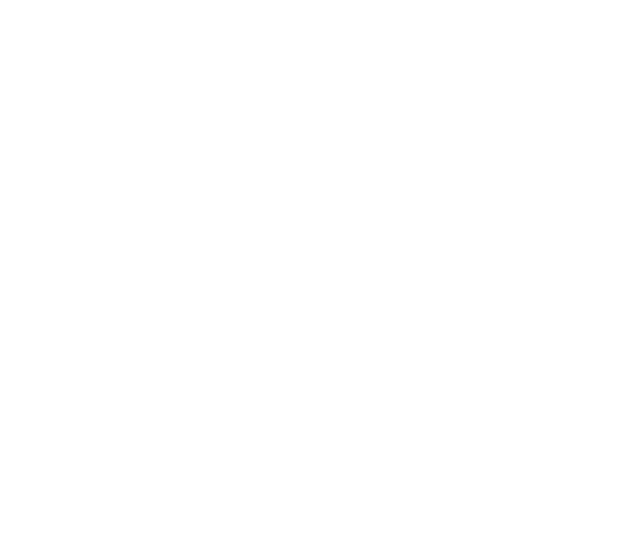
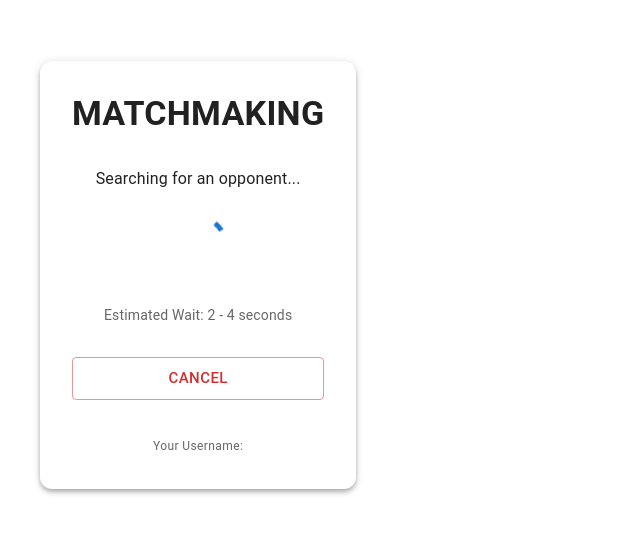
Before and after one commit to Abishek5656/tic_tac_toe, a React app in the folder frontend/: page /matchmaking in a window 1280 px wide. Before the commit this address had no page. Shown: the part 125-658 px from the top of the page, without its empty margins (0-640 px from the left). Built offline with nearby package versions, Linux system fonts and the light colour scheme; the HTML template or start-up script is replaced by a standard one.

Commit message:
matchmaking page ui

```diff
--- a/frontend/src/App.jsx
+++ b/frontend/src/App.jsx
@@ -1,11 +1,27 @@
 import { BrowserRouter, Routes, Route } from "react-router-dom";
+import { useState } from "react";
+
 import Home from "./pages/Home.jsx";
+import Matchmaking from "./pages/Matchmaking";
 
 function App() {
+
+    const [username, setUsername] = useState("");
+
   return (
     <BrowserRouter>
       <Routes>
-        <Route path="/" element={<Home />} />
+         {/* HOME SCREEN */}
+        <Route
+          path="/"
+          element={<Home setUsername={setUsername} />}
+        />
+
+        {/* MATCHMAKING SCREEN */}
+        <Route
+          path="/matchmaking"
+          element={<Matchmaking username={username} />}
+        />
       </Routes>
     </BrowserRouter>
   );
--- a/frontend/src/pages/Home.jsx
+++ b/frontend/src/pages/Home.jsx
@@ -160,6 +160,8 @@
 
 
 import React, { useState } from "react";
+import { useNavigate } from "react-router-dom";
+
 import {
   Box,
   Button,
@@ -172,8 +174,13 @@ import {
   useMediaQuery
 } from "@mui/material";
 
-const Home = () => {
-  const [username, setUsername] = useState("");
+
+
+const Home = ({ setUsername }) => {
+
+  const navigate = useNavigate();
+  const [name, setName] = useState("");
+
   const [roomCode, setRoomCode] = useState("");
 
   const theme = useTheme();
@@ -181,6 +188,8 @@ const Home = () => {
 
   const handlePlayOnline = () => {
     console.log("Play Online clicked");
+    setUsername(name);
+    navigate("/matchmaking");
   };
 
   const handleCreateRoom = () => {
@@ -236,8 +245,8 @@ const Home = () => {
             <TextField
               fullWidth
               size="small"
-              value={username}
-              onChange={(e) => setUsername(e.target.value)}
+              value={name}
+              onChange={(e) => setName(e.target.value)}
               placeholder="Enter your name"
               autoComplete="off"
               inputProps={{
--- /dev/null
+++ b/frontend/src/pages/Matchmaking.jsx
@@ -0,0 +1,97 @@
+// src/pages/Matchmaking.jsx
+import React from "react";
+import {
+  Box,
+  Button,
+  CircularProgress,
+  Container,
+  Paper,
+  Stack,
+  Typography,
+  useTheme,
+  useMediaQuery,
+} from "@mui/material";
+import { useNavigate } from "react-router-dom";
+
+
+const Matchmaking = ({ username = "Abishek", onCancel }) =>   {
+
+ const navigate = useNavigate();
+
+  const theme = useTheme();
+  const isSmall = useMediaQuery(theme.breakpoints.down("sm"));
+
+
+  const handleCancel = () => {
+    navigate("/");
+  };
+
+  return (
+    <Box
+      sx={{
+        minHeight: "100vh",
+        display: "flex",
+        alignItems: "center",
+        justifyContent: "center",
+        bgcolor: "background.default",
+        px: 2,
+      }}
+    >
+      <Container maxWidth="sm">
+        <Paper
+          elevation={4}
+          sx={{
+            p: { xs: 3, sm: 4 },
+            borderRadius: 3,
+            textAlign: "center",
+          }}
+        >
+          {/* Title */}
+          <Typography
+            variant={isSmall ? "h5" : "h4"}
+            fontWeight={700}
+            gutterBottom
+          >
+            MATCHMAKING
+          </Typography>
+
+          <Box sx={{ my: 4 }}>
+            <Typography variant="body1" sx={{ mb: 3 }}>
+              Searching for an opponent...
+            </Typography>
+
+            {/* Animated Loader */}
+            <CircularProgress size={isSmall ? 50 : 60} sx={{ mb: 3 }} />
+
+            {/* Estimated wait time */}
+            <Typography variant="body2" color="text.secondary">
+              Estimated Wait: 2 - 4 seconds
+            </Typography>
+          </Box>
+
+          {/* Cancel Button */}
+          <Stack spacing={2}>
+            <Button
+              variant="outlined"
+              color="error"
+              size="large"
+              fullWidth
+              onClick={handleCancel}
+            >
+              Cancel
+            </Button>
+          </Stack>
+
+          {/* Footer */}
+          <Box sx={{ mt: 4 }}>
+            <Typography variant="caption" color="text.secondary">
+              Your Username: {username}
+            </Typography>
+          </Box>
+        </Paper>
+      </Container>
+    </Box>
+  );
+};
+
+export default Matchmaking;
```
